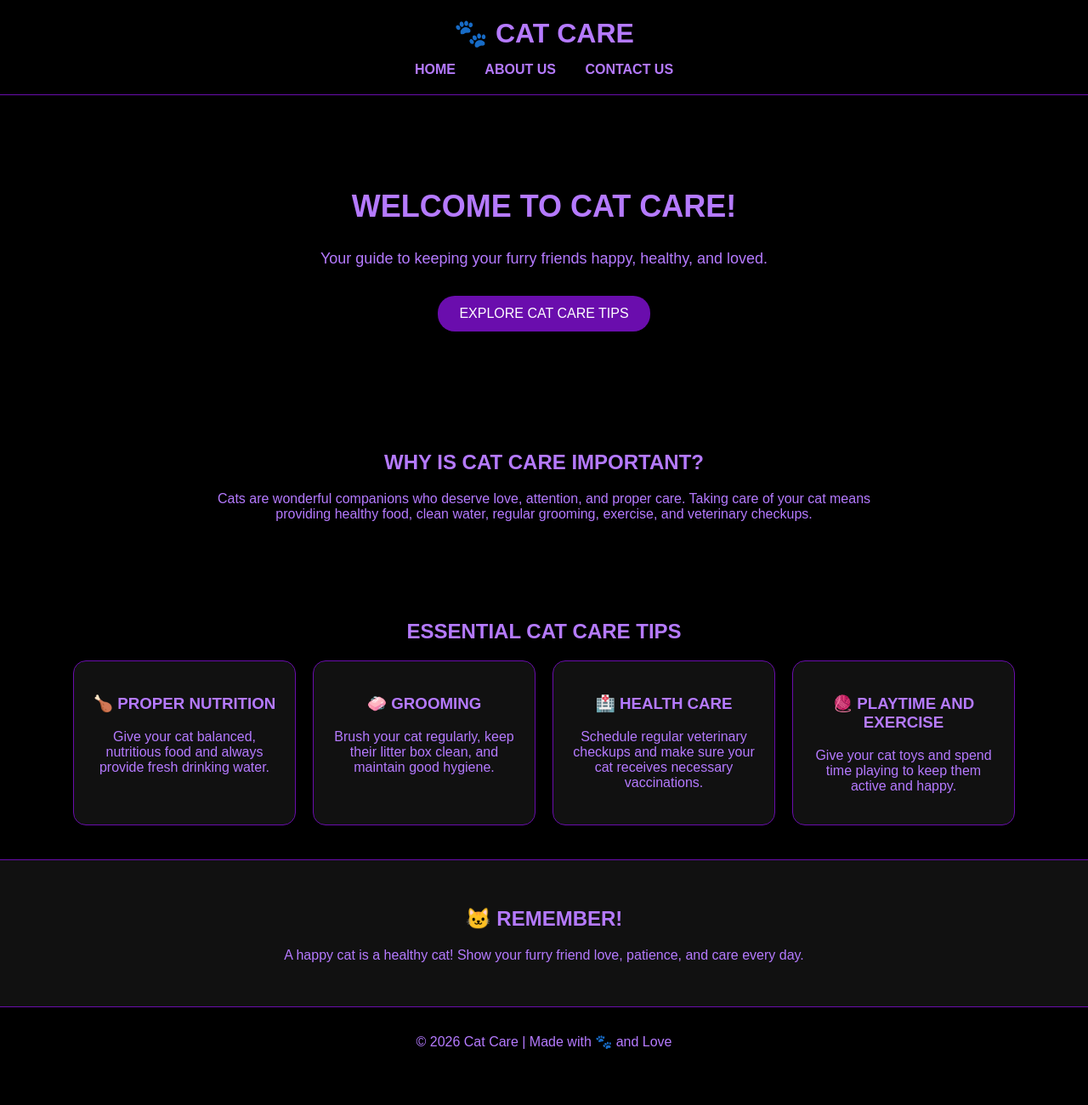
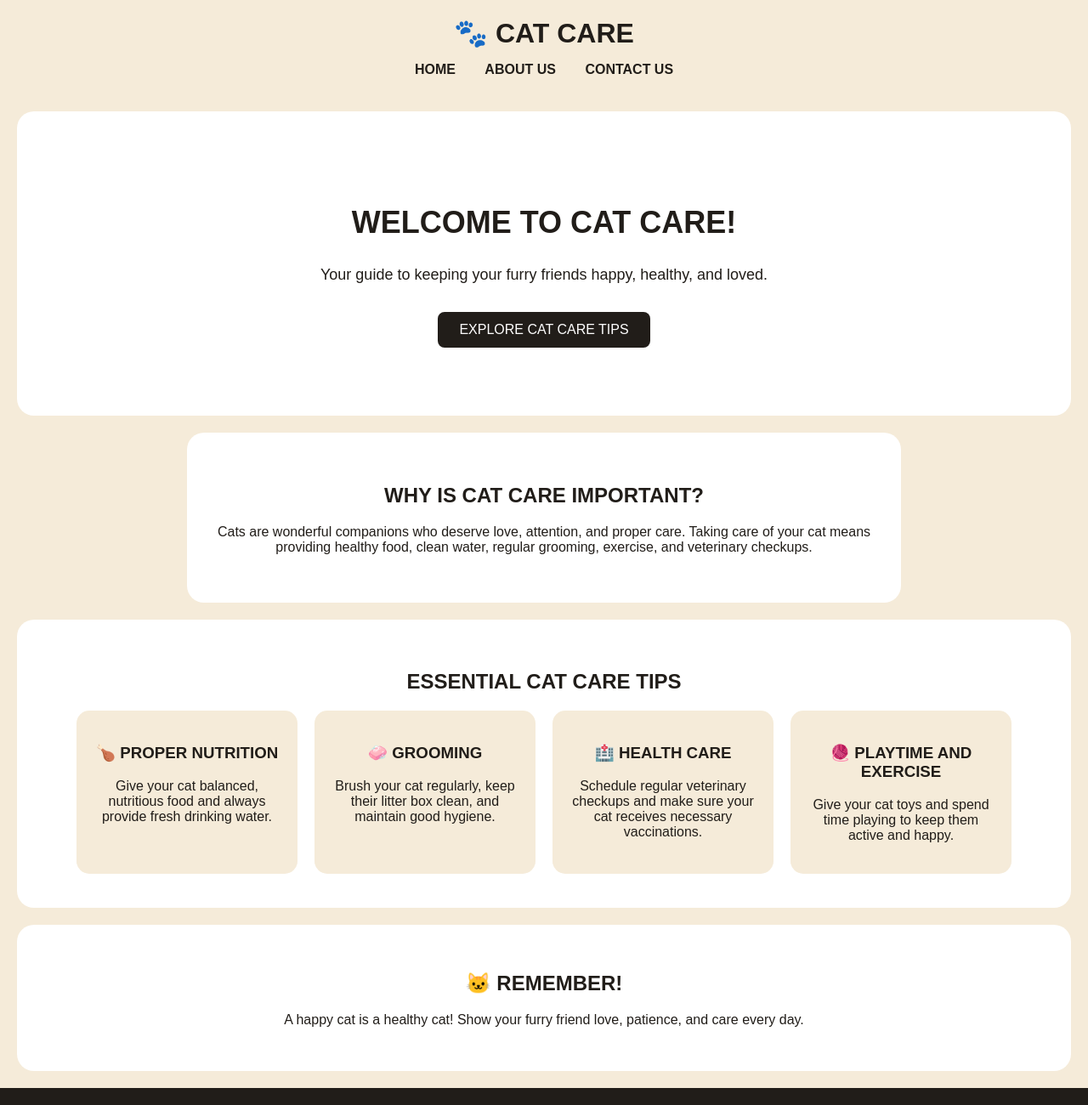
Before and after one commit to KeonaRae/CollaborativeWebsite, a plain HTML site: page index.html in a window 1280 px wide. Shown: the top 1300 px of the page at 85% size. Before the commit the page ends 1266 px from the top, so only its background shows below. Drawn offline with Linux system fonts and the light colour scheme.

Commit message:
Update Cat Care cream and white theme

```diff
--- a/style.css
+++ b/style.css
@@ -1,82 +1,91 @@
 
+/* GENERAL STYLING */
 body {
     margin: 0;
     font-family: Arial, sans-serif;
-    background-color: #000000;
-    color: #b57aff;
+    background-color: #F5EBD9;
+    color: #211D19;
 }
 
+/* HEADER */
 header {
-    background-color: #000000;
+    background-color: #F5EBD9;
     padding: 20px;
     text-align: center;
-    border-bottom: 1px solid #6a0dad;
 }
 
 header h1 {
     margin: 0 0 15px;
-    color: #b57aff;
+    color: #211D19;
     text-transform: uppercase;
 }
 
+/* NAVIGATION */
 nav a {
     text-decoration: none;
-    color: #b57aff;
+    color: #211D19;
     margin: 0 15px;
     font-weight: bold;
     text-transform: uppercase;
 }
 
 nav a:hover {
-    color: #ffffff;
+    color: #A67C52;
 }
 
+/* HERO SECTION */
 .hero {
-    background-color: #000000;
+    background-color: #FFFFFF;
     text-align: center;
     padding: 80px 20px;
+    margin: 20px;
+    border-radius: 20px;
 }
 
 .hero h2 {
     font-size: 36px;
+    color: #211D19;
     text-transform: uppercase;
-    color: #b57aff;
 }
 
 .hero p {
     font-size: 18px;
-    color: #b57aff;
+    color: #211D19;
 }
 
+/* BUTTON */
 .button {
     display: inline-block;
-    background-color: #6a0dad;
-    color: white;
+    background-color: #211D19;
+    color: #FFFFFF;
     padding: 12px 25px;
     text-decoration: none;
-    border-radius: 20px;
+    border-radius: 8px;
     margin-top: 15px;
     text-transform: uppercase;
 }
 
 .button:hover {
-    background-color: #8a2be2;
+    background-color: #A67C52;
 }
 
+/* INTRO */
 .intro {
+    background-color: #FFFFFF;
     text-align: center;
     padding: 40px 20px;
     max-width: 800px;
-    margin: auto;
+    margin: 20px auto;
+    border-radius: 20px;
 }
 
+/* CAT CARE TIPS */
 .tips {
+    background-color: #FFFFFF;
     text-align: center;
     padding: 40px 20px;
-}
-
-.tips h2 {
-    text-transform: uppercase;
+    margin: 20px;
+    border-radius: 20px;
 }
 
 .tips-container {
@@ -87,41 +96,82 @@ nav a:hover {
 }
 
 .tip-card {
-    background-color: #111111;
-    border: 1px solid #6a0dad;
+    background-color: #F5EBD9;
     width: 220px;
     padding: 20px;
     border-radius: 15px;
 }
 
 .tip-card h3 {
-    color: #b57aff;
+    color: #211D19;
     text-transform: uppercase;
 }
 
+/* FUN FACT */
 .fun-fact {
-    background-color: #111111;
-    border-top: 1px solid #6a0dad;
-    border-bottom: 1px solid #6a0dad;
+    background-color: #FFFFFF;
     text-align: center;
     padding: 35px 20px;
+    margin: 20px;
+    border-radius: 20px;
 }
 
-.fun-fact h2 {
+/* ABOUT AND CONTACT */
+.about,
+.contact,
+.about-container,
+.contact-container {
+    background-color: #FFFFFF;
+    color: #211D19;
+    text-align: center;
+    padding: 40px 20px;
+    margin: 20px;
+    border-radius: 20px;
+}
+
+/* FORMS */
+input,
+textarea {
+    background-color: #F5EBD9;
+    color: #211D19;
+    border: 1px solid #D8C9B3;
+    padding: 12px;
+    border-radius: 8px;
+}
+
+input::placeholder,
+textarea::placeholder {
+    color: #665D53;
+}
+
+button {
+    background-color: #211D19;
+    color: #FFFFFF;
+    border: none;
+    padding: 12px 20px;
+    border-radius: 8px;
+    cursor: pointer;
+}
+
+button:hover {
+    background-color: #A67C52;
+}
+
+/* ALL HEADINGS */
+h1, h2, h3, h4, h5, h6 {
+    color: #211D19;
     text-transform: uppercase;
 }
 
+/* FOOTER */
 footer {
-    background-color: #000000;
-    color: #b57aff;
+    background-color: #211D19;
+    color: #FFFFFF;
     text-align: center;
     padding: 15px;
 }
 
-h1, h2, h3, h4, h5, h6 {
-    text-transform: uppercase;
-}
-
+/* MOBILE RESPONSIVENESS */
 @media (max-width: 600px) {
     nav a {
         display: inline-block;
```
